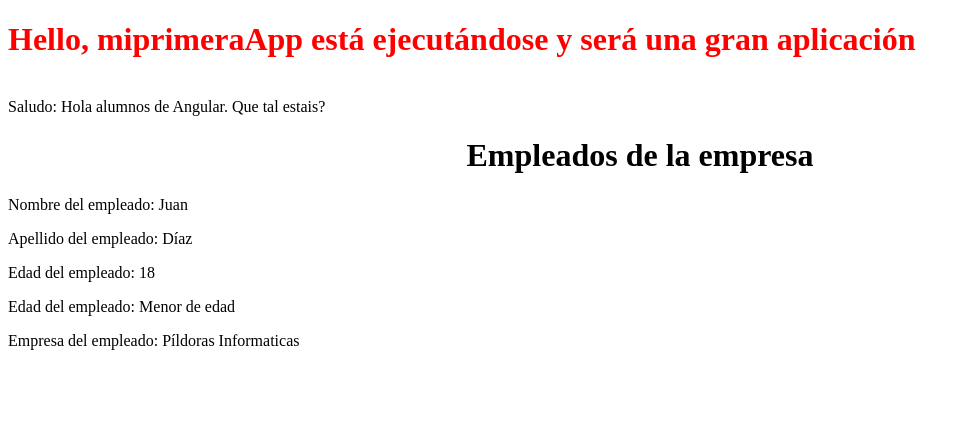
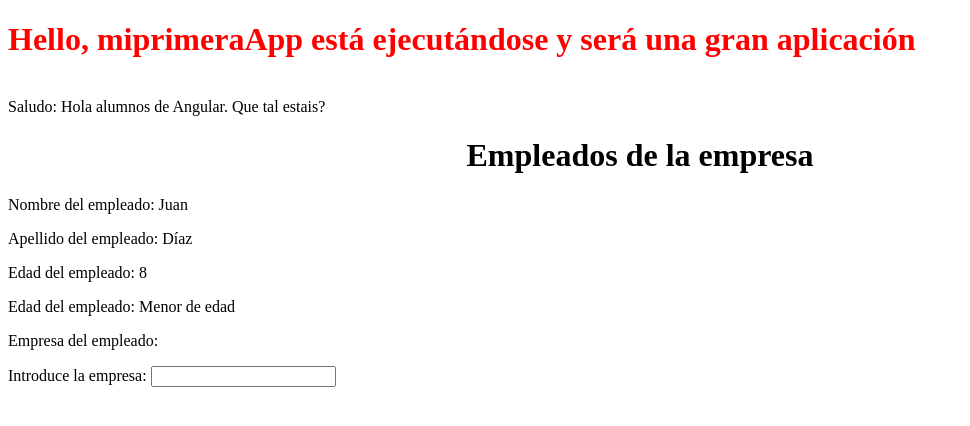
Before and after one commit to sk8182/Curso-Angular-1-primeraApp, an Angular app: page / in a window 1280 px wide. Shown: the top 426 px of the page, without its empty margins (0-970 px from the left). Built offline with nearby package versions, Linux system fonts and the light colour scheme.

Commit message:
Angular. Interpolación II. Vídeo 8 - cómo utilizar la interpolación junto con eventos para ver de forma clara el funcionamiento del texto dinámico

```diff
--- a/src/app/empleado/empleado.component.html
+++ b/src/app/empleado/empleado.component.html
@@ -2,8 +2,14 @@
 
 <p>Apellido del empleado: {{apellido}}</p>
 
-<p>Edad del empleado: {{getEdad() + 10}}</p><!--haciendo uso del get xq el campo es privado-->
+<p>Edad del empleado: {{getEdad()}}</p><!--haciendo uso del get xq el campo es privado-->
 
-<p>Edad del empleado: {{getEdad()<18 ? "Menor de edad":"Mayor de edad"}}</p>
+<p>Edad del empleado: {{getEdad()<18 ? "Menor de edad":"Mayor de edad"}}</p><!--operador ternario   <condición> ? <en caso de ser true>:<en caso de ser false>-->
 
-<p>Empresa del empleado: {{empresa}}</p>
+<p>Empresa del empleado: {{empresa.value}}</p>
+
+Introduce la empresa: <input type="text" #empresa (keyup)="0"><!--para identificar un elemento del DOM #-->
+<br/>
+<br/>
+
+<!--<input type="button" value ="Dale!" (click)="llamaEmpresa(empresa.value)"/>hay que crear el evento al hacer click en el botón-->
--- a/src/app/empleado/empleado.component.ts
+++ b/src/app/empleado/empleado.component.ts
@@ -14,10 +14,14 @@ export class EmpleadoComponent {
   nombre= "Juan";
   apellido="Díaz";
   private edad=8;//si modifico y pongo un private necesitaré un getter para acceder
-  empresa="Píldoras Informaticas";
+  //empresa="Píldoras Informaticas";
 
   getEdad(){
     return this.edad;
   }
 
+  llamaEmpresa(value:String){
+
+  }
+
 }
```
